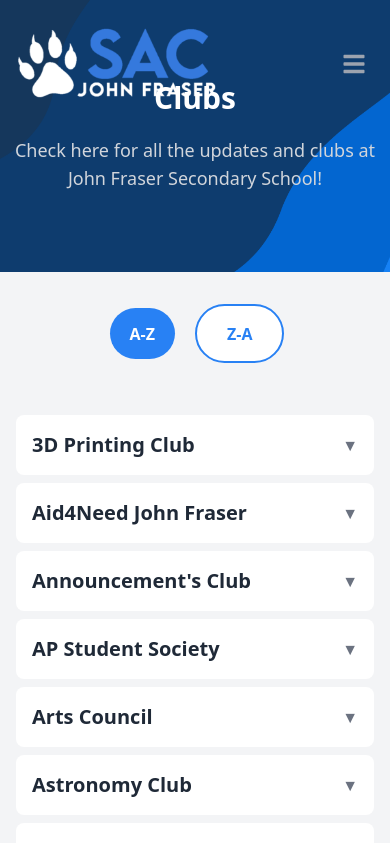
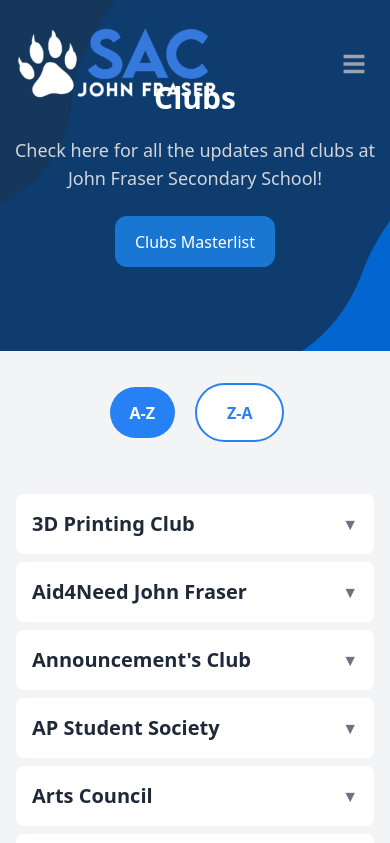
Before and after one commit to JohnfraserSAC/johnfrasersac, a Next.js app: page /clubs in a window 390 px wide. Shown: the top 843 px of the page. Built offline with nearby package versions, Linux system fonts and the light colour scheme.

Commit message:
added clubs masterlist

```diff
--- a/app/clubs/page.tsx
+++ b/app/clubs/page.tsx
@@ -43,9 +43,12 @@ const Page = () => {
       <div className="custom-background-4 w-full px-auto text-center py-20 lg:pt-40">
         <div className='container mx-auto'>
           <h1 className="text-3xl lg:text-6xl font-bold mb-5 text-white">Clubs</h1>
-          <p className="text-lg lg:w-6/12 mx-auto text-gray-300">
+          <p className="text-lg lg:w-6/12 mx-auto text-gray-300 mb-5">
             Check here for all the updates and clubs at John Fraser Secondary School!
           </p>
+          <Link href='https://docs.google.com/spreadsheets/d/1gHvHkLVwV21s-vFNmRKdqwaBZlhQx1HRjXFa8dwhhAU/edit?usp=sharing'>
+                            <button className='button-5'>Clubs Masterlist</button>
+                        </Link>
         </div>
       </div>
 
```
